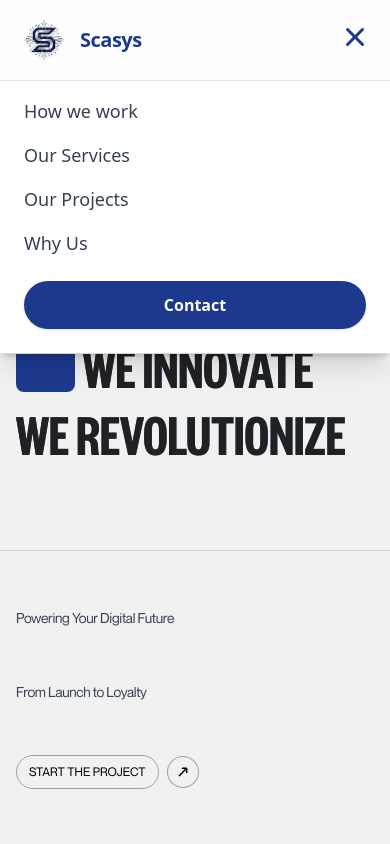
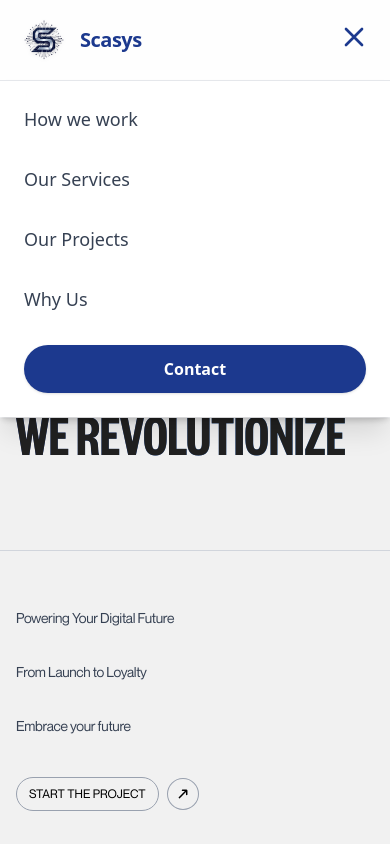
Before and after one commit to ShivamMittal-18/Scasys, a React (Vite) app: page / in a window 390 px wide. Both pictures are taken after a click on the button 355 px from the left and 37 px from the top of the page. Shown: the top 844 px of the page. Built offline with nearby package versions, Linux system fonts and the light colour scheme.

Commit message:
4th commit

```diff
--- a/src/components/About.jsx
+++ b/src/components/About.jsx
@@ -3,6 +3,8 @@ import React from "react";
 const About = () => {
   return (
     <div
+
+
       className="w-full bg-[#CEEA68] rounded-tl-3xl rounded-tr-3xl py-10 relative z-30"
     >
       <h1 className="start text-[3vw] leading-[3vw] p-[3vw]">
--- a/src/components/Featured.jsx
+++ b/src/components/Featured.jsx
@@ -7,7 +7,9 @@ const Featured = () => {
   const [hovering3, sethovering3] = useState(false);
 
   return (
-    <div id="Our Projects" className="w-full py-4 sm:py-6 md:py-8 lg:py-[5vh]">
+    <div
+
+    id="Our Projects" className="w-full py-4 sm:py-6 md:py-8 lg:py-[5vh]">
       <div className="px-3 sm:px-4 md:px-6 lg:px-[7vh] border-b pb-6 sm:pb-8 md:pb-10">
         <h1 className="uppercase start text-3xl xs:text-4xl sm:text-5xl md:text-6xl lg:text-[8vh] leading-none font-bold">
           Featured Projects
--- a/src/components/LandingPage.jsx
+++ b/src/components/LandingPage.jsx
@@ -5,7 +5,11 @@ import { motion } from "framer-motion";
 
 const LandingPage = () => {
   return (
-    <div className="z-10 min-h-screen w-full pt-2 sm:pt-1 md:pt-0.5 bg-[#F1F1F1]">
+    <div
+    data-scroll
+    data-scroll-section
+    data-scroll-speed="-0.2"
+    className="z-10 min-h-screen w-full pt-2 sm:pt-1 md:pt-0.5 bg-[#F1F1F1]">
       <div className="textstructure mt-[30vh] sm:mt-[30vh] md:mt-[30vh] lg:mt-[10vw] px-4 sm:px-6 md:px-8 lg:px-[2.5vw]">
         {["We Create", "We Innovate", "We Revolutionize"].map((item, idx) => {
           return (
@@ -14,7 +18,7 @@ const LandingPage = () => {
                 {idx === 1 && (
                   <motion.div
                     initial={{ width: 0 }}
-                    animate={{ width: "15vw" }}
+                    animate={{ width: "10vw" }}
                     transition={{ ease: [0.83, 0, 0.17, 1], duration: 1.5 }}
                     className="w-[90px] sm:w-[90px] md:w-[100px] lg:w-[9vw] h-[50px] sm:h-[40px] md:h-[50px] lg:h-[5vw] relative bottom-[3px] sm:bottom-[4px] md:bottom-[6px] lg:bottom-[0.6vw] mr-2 sm:mr-3 md:mr-4 lg:mr-[0.7vw] bg-blue-900 rounded-lg sm:rounded-xl"
                   />
@@ -33,10 +37,11 @@ const LandingPage = () => {
       </div>
 
       <div className="landing-text border-t border-gray-300 mt-20 py-15 sm:mt-16 md:mt-20 lg:mt-32 xl:mt-38 flex flex-col sm:flex-row justify-between items-start sm:items-center gap-4 sm:gap-0 sm:py-6 md:py-8 lg:py-2 px-4 sm:px-6 md:px-8 lg:px-13">
-        <div className="flex flex-col sm:flex-row gap-15 sm:gap-8 md:gap-12 lg:gap-16">
+        <div className="flex flex-col sm:flex-row gap-10 sm:gap-8 md:gap-12 lg:gap-16">
           {[
             "Powering Your Digital Future",
             "From Launch to Loyalty",
+            "Embrace your future"
           ].map((item, idx) => {
             return (
               <p
@@ -49,7 +54,7 @@ const LandingPage = () => {
           })}
         </div>
 
-        <div className="start group flex justify-center items-center gap-2 relative mt-10 sm:mt-0">
+        <div className="start group flex justify-center items-center gap-2 relative mt-7 sm:mt-0">
           {/* Text Button */}
           <div className="relative overflow-hidden px-3 sm:px-4 md:px-5 lg:px-6 uppercase py-2 sm:py-2.5 md:py-3 lg:py-1 border border-gray-400 rounded-full transition-all duration-300 text-black group-hover:text-white text-xs sm:text-sm md:text-base">
             <span className="relative z-10">Start the project</span>
--- a/src/components/Marquee.jsx
+++ b/src/components/Marquee.jsx
@@ -6,6 +6,7 @@ const Marquee = () => {
 
   return (
     <div
+
       id="marquee"
       className="w-full z-10 py-10 md:py-12 bg-[#1C398E] overflow-hidden"
     >
--- a/src/components/Navbar.jsx
+++ b/src/components/Navbar.jsx
@@ -1,5 +1,6 @@
 import React, { useState, useEffect } from "react";
-import { HiMenuAlt3, HiX } from "react-icons/hi"; // for mobile menu toggle
+// Removed react-icons import as it's causing resolution issues in this environment.
+// import { HiMenuAlt3, HiX } from "react-icons/hi"; // This line was removed
 
 const Navbar = () => {
   const [isVisible, setIsVisible] = useState(true);
@@ -7,33 +8,96 @@ const Navbar = () => {
   const [menuOpen, setMenuOpen] = useState(false);
 
   useEffect(() => {
+    // Function to control the visibility of the navbar based on scroll direction
     const controlNavbar = () => {
-      if (typeof window !== "undefined") {
+      // Hide navbar if scrolling down and past 80px from top
       if (window.scrollY > lastScrollY && window.scrollY > 80) {
         setIsVisible(false);
       } else {
+        // Show navbar if scrolling up or near the top
         setIsVisible(true);
       }
+      // Update the last scroll position
       setLastScrollY(window.scrollY);
-      }
     };
 
-    if (typeof window !== "undefined") {
+    // Add scroll event listener when component mounts
     window.addEventListener("scroll", controlNavbar);
+    // Clean up event listener when component unmounts
     return () => window.removeEventListener("scroll", controlNavbar);
-    }
-  }, [lastScrollY]);
+  }, [lastScrollY]); // Re-run effect if lastScrollY changes
 
+  // Function to scroll to a specific section by ID
   const scrollToSection = (id) => {
     const el = document.getElementById(id);
-    if (el) el.scrollIntoView({ behavior: "smooth" });
-    setMenuOpen(false); // close menu on click (mobile)
+    if (el) el.scrollIntoView({ behavior: "smooth" }); // Smooth scroll
+    setMenuOpen(false); // Close the mobile menu after clicking a link
   };
 
+  // Inline SVG for Hamburger icon (HiMenuAlt3 equivalent)
+  const HamburgerIcon = () => (
+    <svg
+      xmlns="http://www.w3.org/2000/svg"
+      fill="none"
+      viewBox="0 0 24 24"
+      strokeWidth={2}
+      stroke="currentColor"
+      className="w-8 h-8"
+    >
+      <path
+        strokeLinecap="round"
+        strokeLinejoin="round"
+        d="M3.75 6.75h16.5M3.75 12h16.5m-16.5 5.25h16.5"
+      />
+    </svg>
+  );
+
+  // Inline SVG for Close icon (HiX equivalent)
+  const CloseIcon = () => (
+    <svg
+      xmlns="http://www.w3.org/2000/svg"
+      fill="none"
+      viewBox="0 0 24 24"
+      strokeWidth={2}
+      stroke="currentColor"
+      className="w-8 h-8"
+    >
+      <path
+        strokeLinecap="round"
+        strokeLinejoin="round"
+        d="M6 18L18 6M6 6l12 12"
+      />
+    </svg>
+  );
+
   return (
+    <>
+      {/* Tailwind CSS and custom animation styles */}
+      <style>
+        {`
+        /* Keyframes for the slide-in animation */
+        @keyframes slideIn {
+          from {
+            transform: translateY(-100%); /* Start from above the viewport */
+            opacity: 0; /* Start fully transparent */
+          }
+          to {
+            transform: translateY(0); /* End at its normal position */
+            opacity: 1; /* End fully opaque */
+          }
+        }
+
+        /* Class to apply the slide-in animation */
+        .animate-slide-in {
+          animation: slideIn 0.3s ease-out forwards; /* Apply animation for 0.3s with ease-out timing */
+        }
+        `}
+      </style>
+
+      {/* Main Navbar Container */}
       <div
         className={`w-full fixed z-[999] transition-transform duration-500 ease-in-out font-['Neue Montreal'] ${
-        isVisible ? "translate-y-0" : "-translate-y-full"
+          isVisible ? "translate-y-0" : "-translate-y-full" // Controls navbar show/hide animation
         }`}
       >
         <div className="bg-white/90 backdrop-blur-lg shadow-xl border-b border-gray-200/50">
@@ -42,7 +106,7 @@ const Navbar = () => {
             <div className="flex items-center gap-3">
               <img
                 className="w-12 h-12 sm:w-16 sm:h-16 object-contain drop-shadow-sm"
-              src="src/assets/images/logo.png"
+                src="src\assets\images\logo.png" // Placeholder image for logo
                 alt="Scasys Logo"
               />
               <h1 className="font-bold text-xl sm:text-2xl text-blue-900 tracking-tight">
@@ -50,32 +114,34 @@ const Navbar = () => {
               </h1>
             </div>
 
-          {/* Hamburger Menu (Mobile) */}
+            {/* Hamburger Icon for Mobile */}
             <div className="block lg:hidden">
               <button
-              onClick={() => setMenuOpen(!menuOpen)}
-              className="text-3xl text-blue-900"
+                onClick={() => setMenuOpen(!menuOpen)} // Toggles mobile menu visibility
+                className="text-3xl text-blue-900 focus:outline-none" // Focus outline removed for better UX
                 aria-label="Toggle Menu"
               >
-              {menuOpen ? <HiX /> : <HiMenuAlt3 />}
+                {menuOpen ? <CloseIcon /> : <HamburgerIcon />} {/* Changes icon based on menu state */}
               </button>
             </div>
 
-          {/* Navigation Links - Desktop */}
+            {/* Desktop Menu Navigation */}
             <div className="hidden lg:flex items-center gap-12">
               {["How we work", "Our Services", "Our Projects", "Why Us"].map(
                 (item, idx) => (
                   <button
                     key={idx}
-                  onClick={() => scrollToSection(item)}
+                    onClick={() => scrollToSection(item)} // Scrolls to section on click
                     className="text-gray-700 hover:text-blue-900 font-medium text-base capitalize transition-all duration-300 relative group py-2"
                   >
                     {item}
+                    {/* Underline animation on hover */}
                     <span className="absolute bottom-0 left-0 w-0 h-0.5 bg-blue-900 transition-all duration-300 group-hover:w-full"></span>
                   </button>
                 )
               )}
 
+              {/* Contact Button for Desktop */}
               <a
                 href="#Contact"
                 className="ml-8 px-6 py-2 bg-blue-900 text-white font-semibold text-base capitalize rounded-full hover:bg-blue-800 hover:scale-105 transition-all duration-300 shadow-lg hover:shadow-xl"
@@ -85,24 +151,25 @@ const Navbar = () => {
             </div>
           </div>
 
-        {/* Mobile Menu */}
+          {/* Mobile Menu with Slide-in Animation */}
           {menuOpen && (
-          <div className="lg:hidden px-6 pt-4 pb-6 flex flex-col gap-4 bg-white shadow-md border-t border-gray-200">
+            <div className="lg:hidden px-6 pt-4 pb-6 flex flex-col gap-4 bg-white shadow-md border-t border-gray-200 animate-slide-in">
               {["How we work", "Our Services", "Our Projects", "Why Us"].map(
                 (item, idx) => (
                   <button
                     key={idx}
-                  onClick={() => scrollToSection(item)}
-                  className="text-gray-700 hover:text-blue-900 font-medium text-lg text-left"
+                    onClick={() => scrollToSection(item)} // Scrolls to section on click
+                    className="text-gray-700 hover:text-blue-900 font-medium text-lg text-left py-2" // Added padding for better touch target
                   >
                     {item}
                   </button>
                 )
               )}
 
+              {/* Contact Button for Mobile */}
               <a
                 href="#Contact"
-              onClick={() => setMenuOpen(false)}
+                onClick={() => setMenuOpen(false)} // Closes menu on click
                 className="w-full mt-2 px-6 py-3 bg-blue-900 text-white text-center font-semibold text-base capitalize rounded-full hover:bg-blue-800 transition-all duration-300 shadow"
               >
                 Contact
@@ -111,6 +178,7 @@ const Navbar = () => {
           )}
         </div>
       </div>
+    </>
   );
 };
 
```
Also changed, not shown: src/components/Cards.jsx (+7 -2 lines), src/components/Eyes.jsx (+5 -5 lines), src/components/GetInTouch.jsx (+10 -10 lines), src/components/OurServices.jsx (+0 -18 lines), src/components/Projects.jsx (added). Lines whose indentation alone changed are shown as unchanged.
